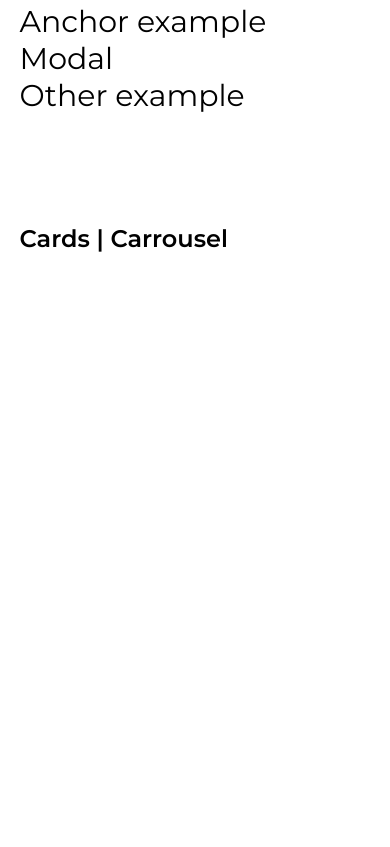
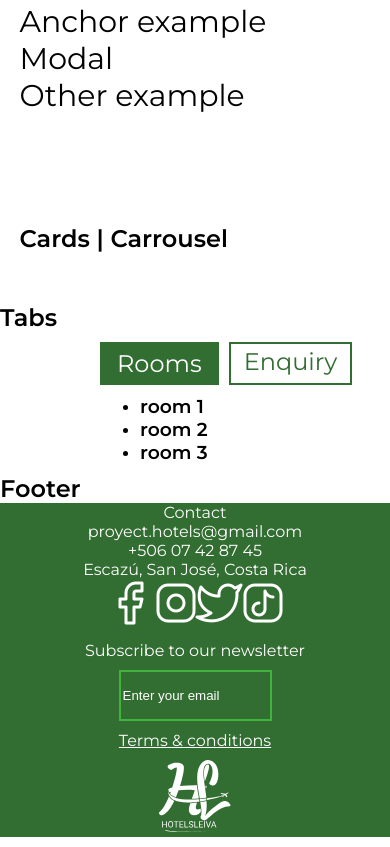
Before and after one commit to 4Driian/Hotels, a plain HTML site: page design_system.html in a window 390 px wide. Shown: the part 831-1678 px from the top of the page. Before the commit the page ends 1134 px from the top, so only its background shows below. Drawn offline with Linux system fonts and the light colour scheme.

Commit message:
Added the "tab" component, form and footer

```diff
--- a/design_system.html
+++ b/design_system.html
@@ -1,13 +1,16 @@
 <!DOCTYPE html>
 <html lang="en">
+
 <head>
-    <meta charset="UTF-8"/>
-    <meta http-equiv="X-UA-Compatible" content="IE=edge"/>
-    <meta name="viewport" content="width=device-width, initial-scale=1.0"/>
+  <meta charset="UTF-8" />
+  <meta http-equiv="X-UA-Compatible" content="IE=edge" />
+  <meta name="viewport" content="width=device-width, initial-scale=1.0" />
   <link rel="preconnect" href="https://fonts.googleapis.com">
   <link rel="preconnect" href="https://fonts.googleapis.com">
   <link rel="preconnect" href="https://fonts.gstatic.com" crossorigin>
-    <link href="https://fonts.googleapis.com/css2?family=Montserrat:ital,wght@0,100;0,200;0,300;0,400;0,500;0,600;1,100;1,200;1,300;1,400;1,500;1,600&display=swap" rel="stylesheet">
+  <link
+    href="https://fonts.googleapis.com/css2?family=Montserrat:ital,wght@0,100;0,200;0,300;0,400;0,500;0,600;1,100;1,200;1,300;1,400;1,500;1,600&display=swap"
+    rel="stylesheet">
   <link rel="stylesheet" href="css/styles.css">
   <title>Design System</title>
 </head>
@@ -16,27 +19,31 @@
   <header>
     <nav role="navigation"> <!--Navigation for mobile-->
       <div class="navigation__menu-toggle">
-            <input type="checkbox"/>
+        <input type="checkbox" />
         <span></span>
         <span></span>
         <span></span>
         <ul class="navigation__menu">
-              <li><a href="#"><img class="nav-principal__logo" src="assets/img/elements/hotel-logo-white.svg" alt=""></a></li>
+          <li><a href="#"><img class="nav-principal__logo" src="assets/img/elements/hotel-logo-white.svg" alt=""></a>
+          </li>
           <li><a href="#">Home</li></a>
           <li><a href="#">Hotels</li></a>
           <li><a href="#">Places</li></a>
-              <li><a class="login__button-mobile"><img class="nav-principal__logo-profile" src="assets/img/elements/profile-logo-simple-white.svg"></a></li>
+          <li><a class="login__button-mobile"><img class="nav-principal__logo-profile"
+                src="assets/img/elements/profile-logo-simple-white.svg"></a></li>
         </ul>
       </div>
     </nav>
     <div class="nav-principal"> <!--Navigation for desktop and tablet-->
       <nav class="nav-elements anchor__animation--green">
         <ul>
-            <li><a href="#"><img class="nav-principal__logo" src="assets/img/elements/hotel-logo-color.svg" alt=""></a></li>
+          <li><a href="#"><img class="nav-principal__logo" src="assets/img/elements/hotel-logo-color.svg" alt=""></a>
+          </li>
           <li><a href="#">Home</a></li>
           <li><a href="#">Hotels</a></li>
           <li><a href="#">Places</a></li>
-            <li><a class="login__button"><img class="nav-principal__logo-profile" src="assets/img/elements/profile-logo-simple-black.svg" alt=""></a></li>
+          <li><a class="login__button"><img class="nav-principal__logo-profile"
+                src="assets/img/elements/profile-logo-simple-black.svg" alt=""></a></li>
         </ul>
       </nav>
     </div>
@@ -70,7 +77,7 @@
     </div>
 
     <div class="space__sections anchor__animation--green">
-        <h2 >Buttons | Anchors</h2>
+      <h2>Buttons | Anchors</h2>
       <a href="#">Anchor example</a><br>
       <a class="modal__button">Modal</a><br>
       <a href="#">Other example</a><br>
@@ -81,5 +88,84 @@
     </div>
     <script src="js/main.js"></script>
   </div>
+
+  <div>
+    <h2>Tabs</h2>
+    <section class="tabs-container">
+      <div class="tabs">
+        <div class="tabs__content tabs__content-1">Rooms</div>
+        <div class="tabs__content tabs__content-2">Enquiry</div>
+      </div>
+      <div class="content">
+        <div class="content__tab-1">
+          <ul>
+            <li>
+              <h3>room 1</h3>
+            </li>
+            <li>
+              <h3>room 2</h3>
+            </li>
+            <li>
+              <h3>room 3</h3>
+            </li>
+          </ul>
+        </div>
+        <div class="content__tab-2 tab__hidden">
+          <div>
+            <form class="enquiries">
+              <div class="enquiries__form">
+                <label class="form__field" for="name">Name</label>
+                <input class="form__field form__field--white" type="text" id="name" name="name">
+                <label class="form__field" for="email">Email</label>
+                <input class="form__field form__field--white" type="email" id="email" name="email">
+                <label class="form__field" for="phone">Phone number</label>
+                <input class="form__field form__field--white" type="tel" id="phone" name="phone">
+                <label class="form__field" for="questions">Questions</label>
+                <input class="form__field form__field--white" type="text" id="questions" name="questions">
+              </div>
+              <button class="submit__button" type="submit">Send enquiries</button>
+            </form>
+          </div>
+        </div>
+      </div>
+    </section>
+  </div>
+  <h2>Footer</h2>
+  <footer class="footer__bg">
+    <div class="footer__bg-container">
+      <div class="contact-container">
+        <h2 class="contact-info">Contact</h2>
+        <ul class="no-style__list">
+          <li class="contact-info">proyect.hotels@gmail.com</li>
+          <li class="contact-info">+506 07 42 87 45</li>
+          <li class="contact-info">Escazú, San José, Costa Rica</li>
+        </ul>
+        <div>
+          <ul class="social-media no-style__list">
+            <li class="social-media__icon">
+              <a href="#"><img src="assets/img/elements/facebook-icon.png" alt=""></a>
+            </li>
+            <li class="social-media__icon">
+              <a href="#"><img src="assets/img/elements/instagram-icon.png" alt=""></a>
+            </li>
+            <li class="social-media__icon">
+              <a href="#"><img src="assets/img/elements/twitter-icon.png" alt=""></a>
+            </li>
+            <li class="social-media__icon">
+              <a href="#"><img src="assets/img/elements/tiktok-icon.png" alt=""></a>
+            </li>
+          </ul>
+        </div>
+      </div>
+      <div class="company-info">
+        <label class="company-info" for="subscribe">Subscribe to our newsletter</label>
+        <input class="company-info company__form" type="email" name="subscribe" placeholder="Enter your email">
+        <a class="company-info" href="#">Terms & conditions</a>
+        <img class="company__icon" src="assets/img/elements/hotel-logo-white.svg" alt="">
+      </div>
+    </div>
+  </footer>
 </body>
+<script src="js/tabs.js"></script>
+
 </html>
--- /dev/null
+++ b/js/tabs.js
@@ -0,0 +1,28 @@
+const tab_1 = document.querySelector(".tabs__content-1");
+const tab_2 = document.querySelector(".tabs__content-2");
+const tab_content1 = document.querySelector(".content__tab-1");
+const tab_content2 = document.querySelector(".content__tab-2");
+
+document.querySelector(".tabs-container").addEventListener("click", (e) => {
+  const tabs = e.target;
+
+  if (tabs.matches(".tabs__content-1")) {
+    tab_1.classList.toggle("tabs__content-1"); // remove class
+    tab_1.classList.toggle("tabs__content-2"); // add class
+    tab_2.classList.toggle("tabs__content-2"); // remove class
+    tab_2.classList.toggle("tabs__content-1"); // add class
+
+    tab_content1.classList.toggle("tab__hidden");
+    tab_content2.classList.toggle("tab__hidden");
+  }
+
+  if (tabs.matches(".tabs__content-2")) {
+    tab_2.classList.toggle("tabs__content-2"); // remove class
+    tab_2.classList.toggle("tabs__content-1"); // add class
+    tab_1.classList.toggle("tabs__content-1"); // remove class
+    tab_1.classList.toggle("tabs__content-2"); // add class
+
+    tab_content1.classList.toggle("tab__hidden");
+    tab_content2.classList.toggle("tab__hidden");
+  }
+});
--- a/scss/_desing-system.scss
+++ b/scss/_desing-system.scss
@@ -3,19 +3,23 @@
 }
 
 body {
-  font-family: 'Montserrat', sans-serif;
+  font-family: "Montserrat", sans-serif;
 }
 
 #wrapper {
   margin: 0 auto;
   width: 90%;
-
 }
 
 .space__sections {
   margin-top: 110px;
 }
 
-.space__sections *{
+.space__sections * {
   margin-bottom: 50px;
 }
+
+.no-style__list {
+  list-style: none;
+  padding-left: 0;
+}
--- /dev/null
+++ b/scss/components/_enquiry-form.scss
@@ -0,0 +1,45 @@
+.enquiries {
+  //background-image: url(../../assets/background-hotel-form.png);
+  background-size: cover;
+  background-position: center;
+  background-color: #326d31cc;
+  text-align: center;
+}
+
+.enquiries__form {
+  color: #fff;
+  display: flex;
+  flex-wrap: wrap;
+  justify-content: center;
+  text-align: center;
+}
+
+.form__field {
+  margin: 8px 0;
+  padding: 12px 20px;
+  width: 100%;
+}
+
+.form__field--white {
+  background: none;
+  border: none;
+  border-bottom: 2px #fff solid;
+  color: #fff;
+  font-size: 20px;
+  padding: 0;
+  width: 50%;
+}
+
+.submit__button {
+  background-color: #fff;
+  border: none;
+  border-radius: 5px;
+  font-size: 20px;
+  height: 48px;
+  margin: 65px 0;
+  width: 175px;
+}
+
+.tabs-container {
+  margin: 10px 100px;
+}
--- /dev/null
+++ b/scss/components/_footer.scss
@@ -0,0 +1,81 @@
+.contact-info {
+  color: #fff;
+  font-size: 24px;
+  font-weight: 400;
+}
+
+.company-info {
+  color: #fff;
+  display: block;
+  margin: 15px 0;
+  text-align: center;
+}
+
+.company__icon {
+  width: 45%;
+}
+
+.company__form {
+  background-color: #326d31;
+  border: 2px #40b43d solid;
+  height: 45px;
+  margin: 10px 0;
+  width: 100%;
+}
+
+.footer__bg {
+  background-color: #326d31;
+}
+
+.company__form::placeholder {
+  color: #fff;
+  text-align: left;
+}
+
+.footer__bg-container {
+  align-items: center;
+  display: flex;
+  justify-content: space-between;
+  margin: 0 50px;
+}
+
+.social-media {
+  display: flex;
+}
+
+.social-media__icon {
+  width: 15%;
+}
+
+@media (max-width: 768px) {
+  .contact-container {
+    display: block;
+  }
+
+  .contact-info {
+    font-size: 16px;
+  }
+
+  .company-info {
+    margin: 10px auto;
+  }
+
+  .company__icon {
+    width: 25%;
+  }
+
+  .company__form {
+    width: 50%;
+  }
+
+  .footer__bg-container {
+    display: block;
+    padding: 0;
+    text-align: center;
+  }
+
+  .social-media {
+    display: flex;
+    justify-content: center;
+  }
+}
--- /dev/null
+++ b/scss/components/_tabs.scss
@@ -0,0 +1,34 @@
+.tabs {
+  // internal variables
+  $padding-top-bottom: 7px;
+  $padding-right-left: 17px;
+  $border: 4px;
+
+  $padding-top-bottom2: calc($padding-top-bottom - $border);
+  $padding-right-left2: calc($padding-right-left - $border);
+
+  display: flex;
+  gap: 10px;
+  margin-bottom: 0.625em;
+
+  &__content {
+    padding: $padding-top-bottom $padding-right-left;
+    font-size: 1.5rem;
+    cursor: pointer;
+  }
+
+  &__content-1 {
+    background-color: #326d31;
+    color: #fff;
+  }
+
+  &__content-2 {
+    border: 2px solid #326d31;
+    padding: $padding-top-bottom2 $padding-right-left2;
+    color: #326d31;
+  }
+}
+
+.tab__hidden {
+  display: none;
+}
--- a/scss/styles.scss
+++ b/scss/styles.scss
@@ -1,6 +1,8 @@
-
 @import "./desing-system";
 
-@import 'components/buttons';
-@import 'components/nav';
-@import 'components/log-in-form';
+@import "components/buttons";
+@import "components/nav";
+@import "components/log-in-form";
+@import "components/footer";
+@import "components/tabs";
+@import "components/enquiry-form";
```
Also changed, not shown: js/main.js (+35 -32 lines), scss/components/_log-in-form.scss (+9 -7 lines), scss/components/_nav.scss (+13 -9 lines), assets/background-hotel-form.png (added), assets/img/elements/facebook-icon.png (added), assets/img/elements/instagram-icon.png (added), assets/img/elements/tiktok-icon.png (added), assets/img/elements/twitter-icon.png (added), css/styles.css, 3 other files. Lines whose indentation alone changed are shown as unchanged.
